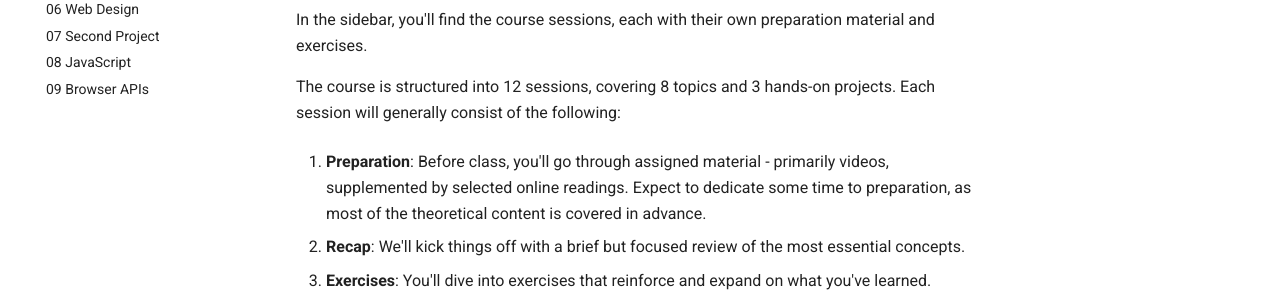
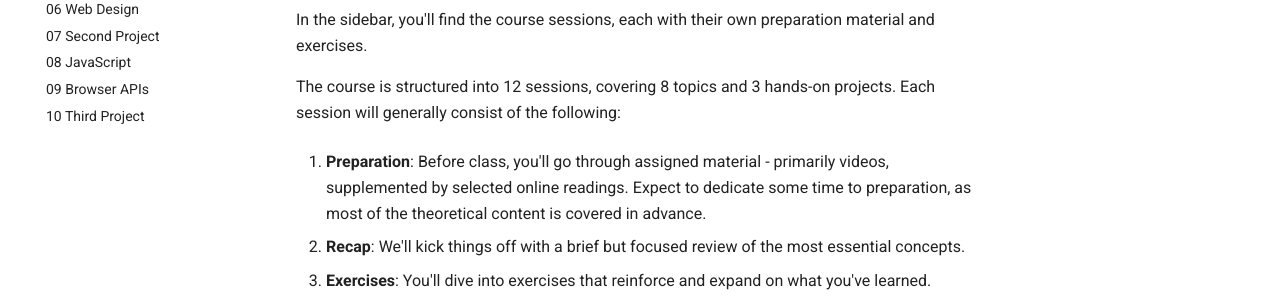
Before and after one commit to KasperKnop/WEB1, an MkDocs documentation site: the page built from docs/index.md, in a window 1280 px wide. Shown: the part 291-591 px from the top of the page. Built offline with MkDocs 1.6.1 and Material for MkDocs 9.7.7, drawn with Linux system fonts in a browser that asks for light colours.

Commit message:
Update mkdocs.yml

```diff
--- a/mkdocs.yml
+++ b/mkdocs.yml
@@ -44,7 +44,7 @@ nav:
     - "07 Second Project": 07-second-project.md
     - "08 JavaScript": 08-javascript.md
     - "09 Browser APIs": 09-browser-apis.md
-    # - "10 Third Project": 10-third-project.md
+    - "10 Third Project": 10-third-project.md
     # - "11 Fetching Data": 11-fetching-data.md
     # - "12 Wrap Up": 12-wrap-up.md
 
```
